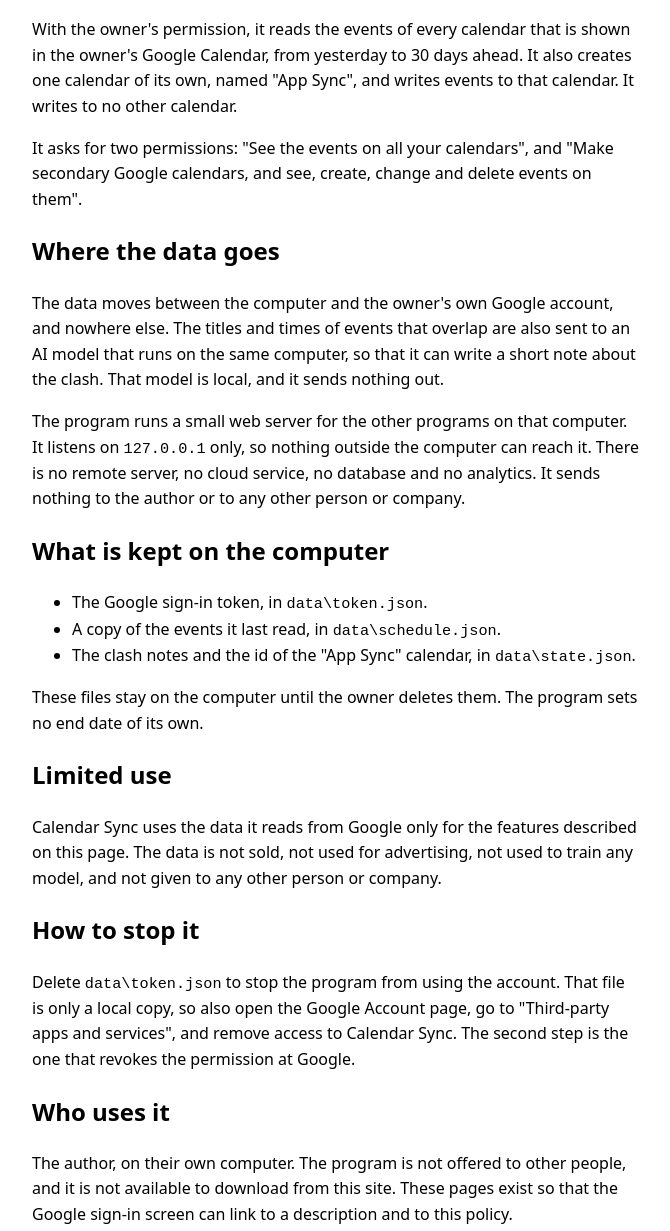
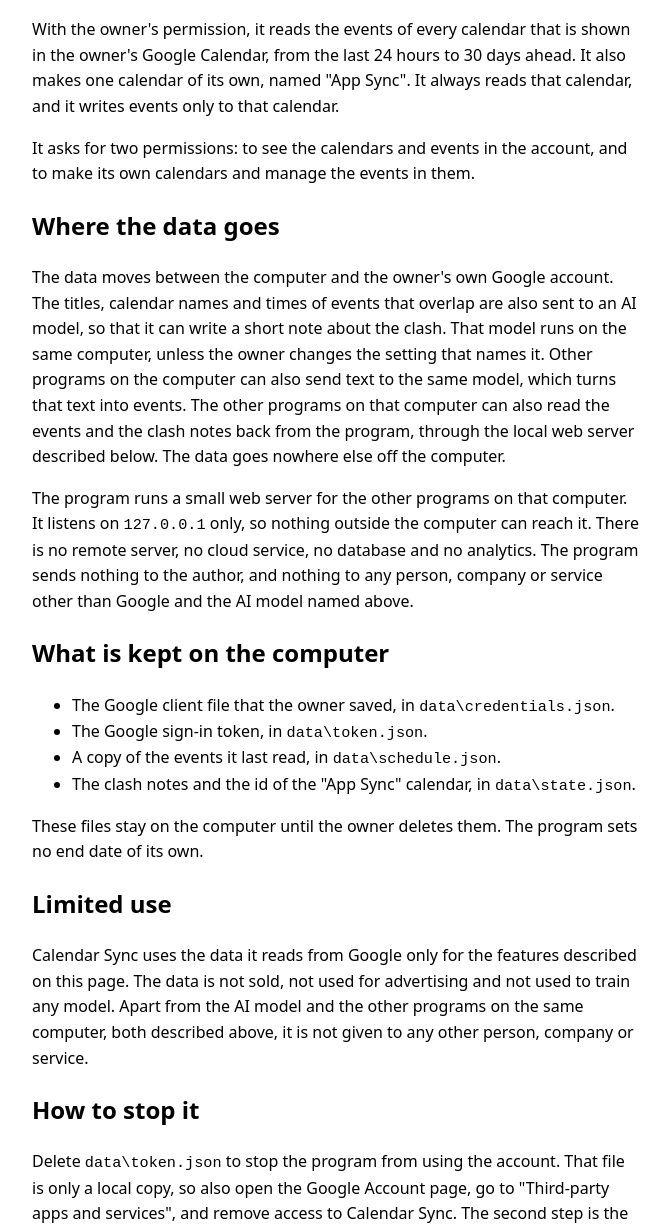
Before and after one commit to RyanWeera/calendar-sync, a plain HTML site: page privacy.html in a window 1280 px wide. Shown: the part 261-1492 px from the top of the page, without its empty margins (304-974 px from the left). Drawn offline with Linux system fonts and the light colour scheme.

Commit message:
Correct what the pages claim about the program
Check every claim against calsync.py:
- the read window is the last 24 hours, not yesterday
- the App Sync calendar is always read, even when hidden
- describe the two scopes instead of quoting the consent screen
- the AI model gets calendar names, and other programs can send it text
- the model is local unless the owner points the setting elsewhere
- other programs on the computer can read the events back
- list data\credentials.json with the other files kept locally
- the program has no account of its own; the owner signs in to Google

```diff
--- a/privacy.html
+++ b/privacy.html
@@ -18,23 +18,29 @@
 explains what it does with calendar data.</p>
 <h2>What it reads</h2>
 <p>With the owner's permission, it reads the events of every calendar that is
-shown in the owner's Google Calendar, from yesterday to 30 days ahead. It also
-creates one calendar of its own, named "App Sync", and writes events to that
-calendar. It writes to no other calendar.</p>
-<p>It asks for two permissions: "See the events on all your calendars", and
-"Make secondary Google calendars, and see, create, change and delete events on
-them".</p>
+shown in the owner's Google Calendar, from the last 24 hours to 30 days ahead.
+It also makes one calendar of its own, named "App Sync". It always reads that
+calendar, and it writes events only to that calendar.</p>
+<p>It asks for two permissions: to see the calendars and events in the account,
+and to make its own calendars and manage the events in them.</p>
 <h2>Where the data goes</h2>
-<p>The data moves between the computer and the owner's own Google account, and
-nowhere else. The titles and times of events that overlap are also sent to an AI
-model that runs on the same computer, so that it can write a short note about
-the clash. That model is local, and it sends nothing out.</p>
+<p>The data moves between the computer and the owner's own Google account. The
+titles, calendar names and times of events that overlap are also sent to an AI
+model, so that it can write a short note about the clash. That model runs on the
+same computer, unless the owner changes the setting that names it. Other
+programs on the computer can also send text to the same model, which turns that
+text into events. The other programs on that computer can also read the events
+and the clash notes back from the program, through the local web server
+described below. The data goes nowhere else off the computer.</p>
 <p>The program runs a small web server for the other programs on that computer.
 It listens on <code>127.0.0.1</code> only, so nothing outside the computer can
 reach it. There is no remote server, no cloud service, no database and no
-analytics. It sends nothing to the author or to any other person or company.</p>
+analytics. The program sends nothing to the author, and nothing to any person,
+company or service other than Google and the AI model named above.</p>
 <h2>What is kept on the computer</h2>
 <ul>
+ <li>The Google client file that the owner saved, in
+     <code>data\credentials.json</code>.</li>
  <li>The Google sign-in token, in <code>data\token.json</code>.</li>
  <li>A copy of the events it last read, in <code>data\schedule.json</code>.</li>
  <li>The clash notes and the id of the "App Sync" calendar, in
@@ -44,16 +50,18 @@ analytics. It sends nothing to the author or to any other person or company.</p>
 sets no end date of its own.</p>
 <h2>Limited use</h2>
 <p>Calendar Sync uses the data it reads from Google only for the features
-described on this page. The data is not sold, not used for advertising, not used
-to train any model, and not given to any other person or company.</p>
+described on this page. The data is not sold, not used for advertising and not
+used to train any model. Apart from the AI model and the other programs on the
+same computer, both described above, it is not given to any other person,
+company or service.</p>
 <h2>How to stop it</h2>
 <p>Delete <code>data\token.json</code> to stop the program from using the
 account. That file is only a local copy, so also open the Google Account page,
 go to "Third-party apps and services", and remove access to Calendar Sync. The
 second step is the one that revokes the permission at Google.</p>
 <h2>Who uses it</h2>
-<p>The author, on their own computer. The program is not offered to other
-people, and it is not available to download from this site. These pages exist so
+<p>The author, on their own computer. The program is not offered as a service to
+other people, and it is not available to download from this site. These pages exist so
 that the Google sign-in screen can link to a description and to this policy.</p>
 <h2>Contact</h2>
 <p>Open an issue at
```
Also changed, not shown: index.html (+5 -4 lines).
